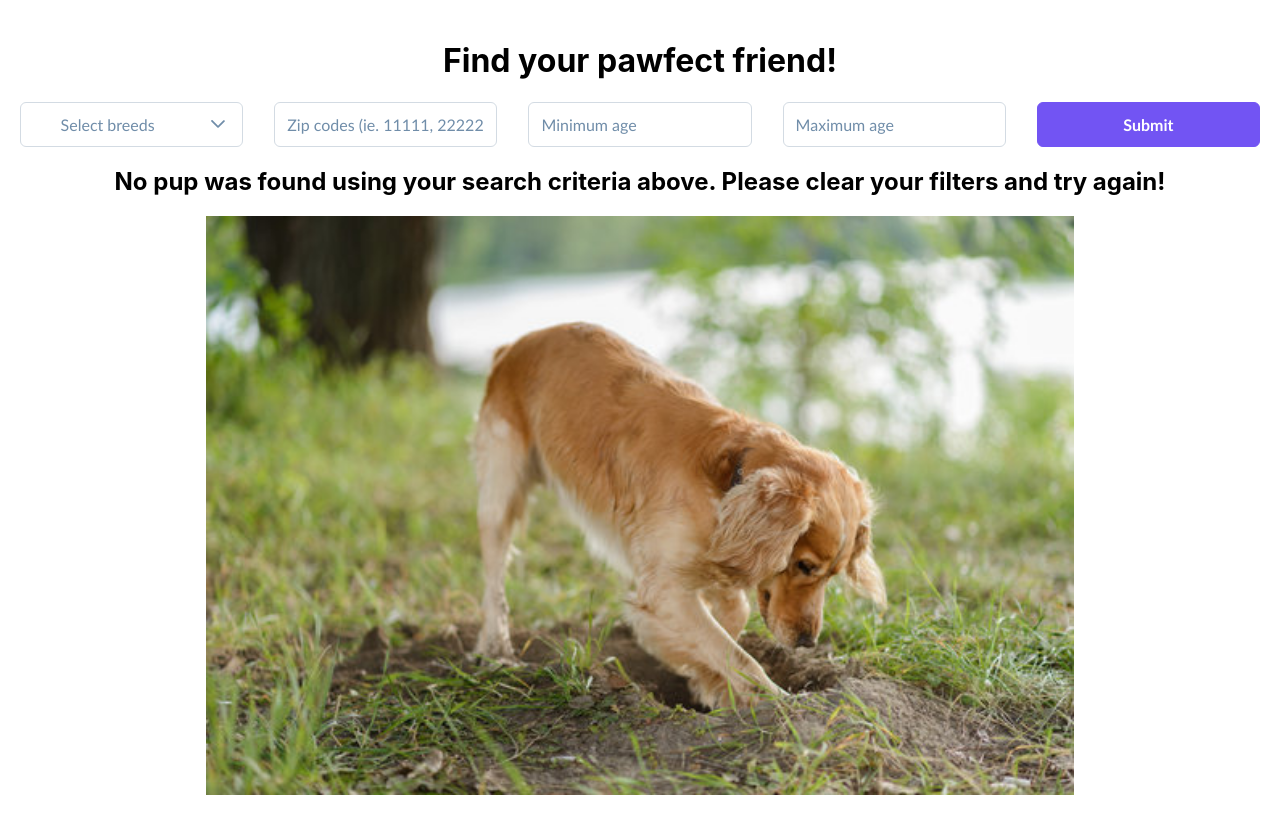
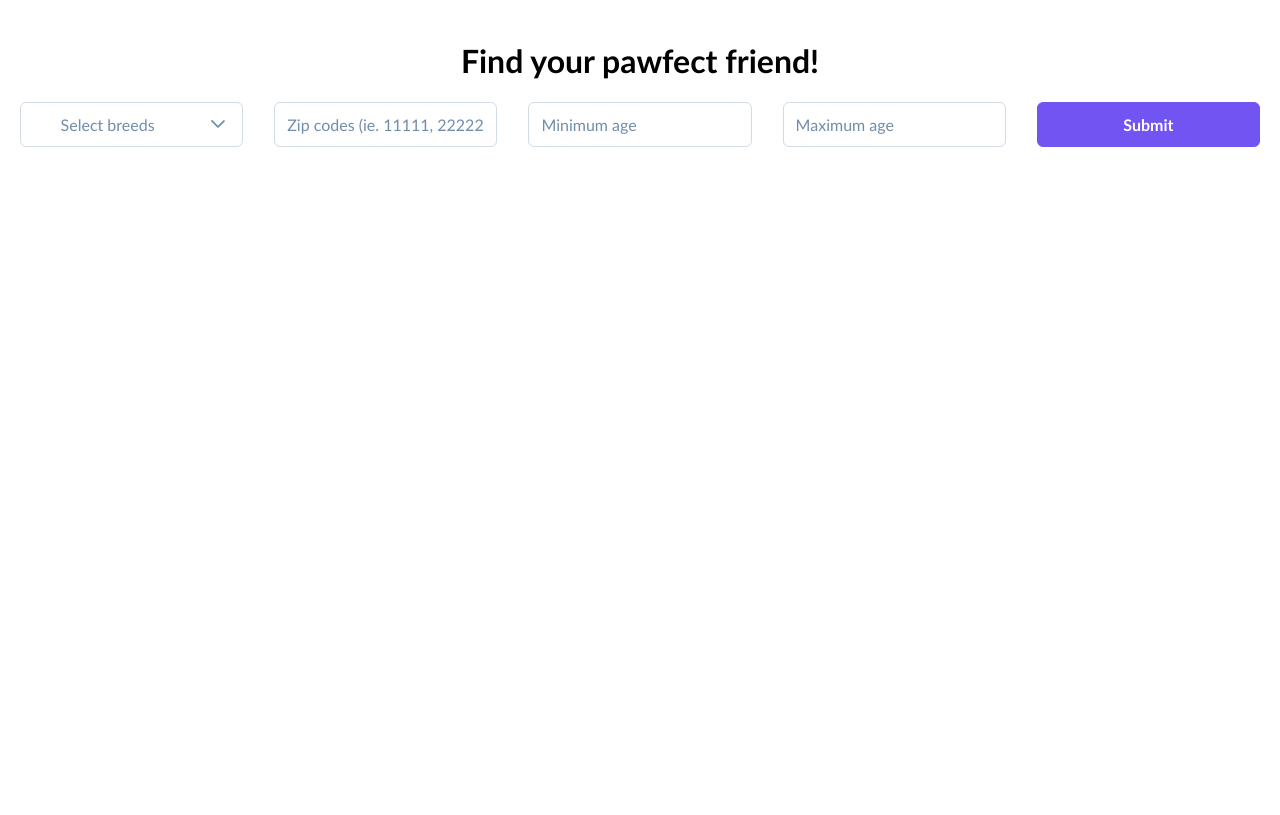
Before and after one commit to mwchung24/fetch-rewards, a React (Create React App) app: page /search in a window 1280 px wide. Built offline with nearby package versions, Linux system fonts and the light colour scheme; no server answers.

Commit message:
fix loading states

```diff
--- a/src/components/Search/Search.module.css
+++ b/src/components/Search/Search.module.css
@@ -23,3 +23,7 @@
     margin-bottom: 10px;
   }
 }
+
+.headerText {
+  font-family: 'Lato';
+}
--- a/src/components/Search/Search.tsx
+++ b/src/components/Search/Search.tsx
@@ -32,7 +32,7 @@ const Search = ({setSearch, breeds}: {setSearch: (args: TSearch) => void; breeds
   };
   return (
     <div className={styles.searchWrapper}>
-      <h1>Find your pawfect friend!</h1>
+      <h1 className={styles.headerText}>Find your pawfect friend!</h1>
       <form className={styles.searchForm} onSubmit={handleSubmit(onSubmit)}>
         <MultiSelect
           className={styles.breedsInput}
--- a/src/containers/LoginPage/LoginPage.module.css
+++ b/src/containers/LoginPage/LoginPage.module.css
@@ -31,3 +31,7 @@
 .emailInput {
   margin-bottom: 10px;
 }
+
+.loginText {
+  font-family: 'Lato';
+}
--- a/src/containers/LoginPage/LoginPage.tsx
+++ b/src/containers/LoginPage/LoginPage.tsx
@@ -34,7 +34,7 @@ const LoginPage = () => {
   return (
     <div className={styles.loginCardWrapper}>
       <Card className={styles.loginCard}>
-        <h1>Login</h1>
+        <h1 className={styles.loginText}>Login</h1>
         <form className={styles.form} onSubmit={handleSubmit(onSubmit)}>
           <InputText
             className={styles.nameInput}
--- a/src/containers/SearchPage/SearchPage.module.css
+++ b/src/containers/SearchPage/SearchPage.module.css
@@ -6,6 +6,7 @@
   display: flex;
   flex-direction: column;
   align-items: center;
+  font-family: 'Lato';
 }
 
 .dogImage {
--- a/src/containers/SearchPage/SearchPage.tsx
+++ b/src/containers/SearchPage/SearchPage.tsx
@@ -11,6 +11,7 @@ import MatchDialog from '../../components/MatchDialog/MatchDialog';
 const SearchPage = () => {
   const [dogIds, setDogIds] = useState<string[]>([]);
   const [dogs, setDogs] = useState<TDog[]>([]);
+  const [isLoading, setIsLoading] = useState<boolean>(true);
   const [matchedDog, setMatchedDog] = useState<TDog | null>(null);
   const [search, setSearch] = useState<TSearch | null>(null);
   const [showMatchDialog, setShowMatchDialog] = useState<boolean>(false);
@@ -44,6 +45,7 @@ const SearchPage = () => {
       fetchDogs.mutate(dogIds, {
         onSuccess: (res) => {
           setDogs(res);
+          setIsLoading(false);
         },
       });
     }
@@ -52,6 +54,7 @@ const SearchPage = () => {
   const handleSearch = (searchCriteria: TSearch) => {
     setSearch(searchCriteria);
     queryClient.invalidateQueries({queryKey: ['dogIds']});
+    setIsLoading(false);
   };
 
   const handleMatch = (selectedDogs: TDog[]) => {
@@ -70,12 +73,16 @@ const SearchPage = () => {
       {!!dogs?.length && !!dogIds?.length ? (
         <DogDataTable dogs={dogs} handleMatch={handleMatch} />
       ) : (
+        <div>
+          {!fetchAllDogIds.isLoading && !isLoading && (
             <div className={styles.noResults}>
               <h2 className={styles.noResultsText}>
                 No pup was found using your search criteria above. Please clear your filters and try
                 again!
               </h2>
               <img className={styles.dogImage} src={dogDigging} alt="dog digging" />
+            </div>
+          )}
         </div>
       )}
       <MatchDialog
```
Lines whose indentation alone changed are shown as unchanged.
